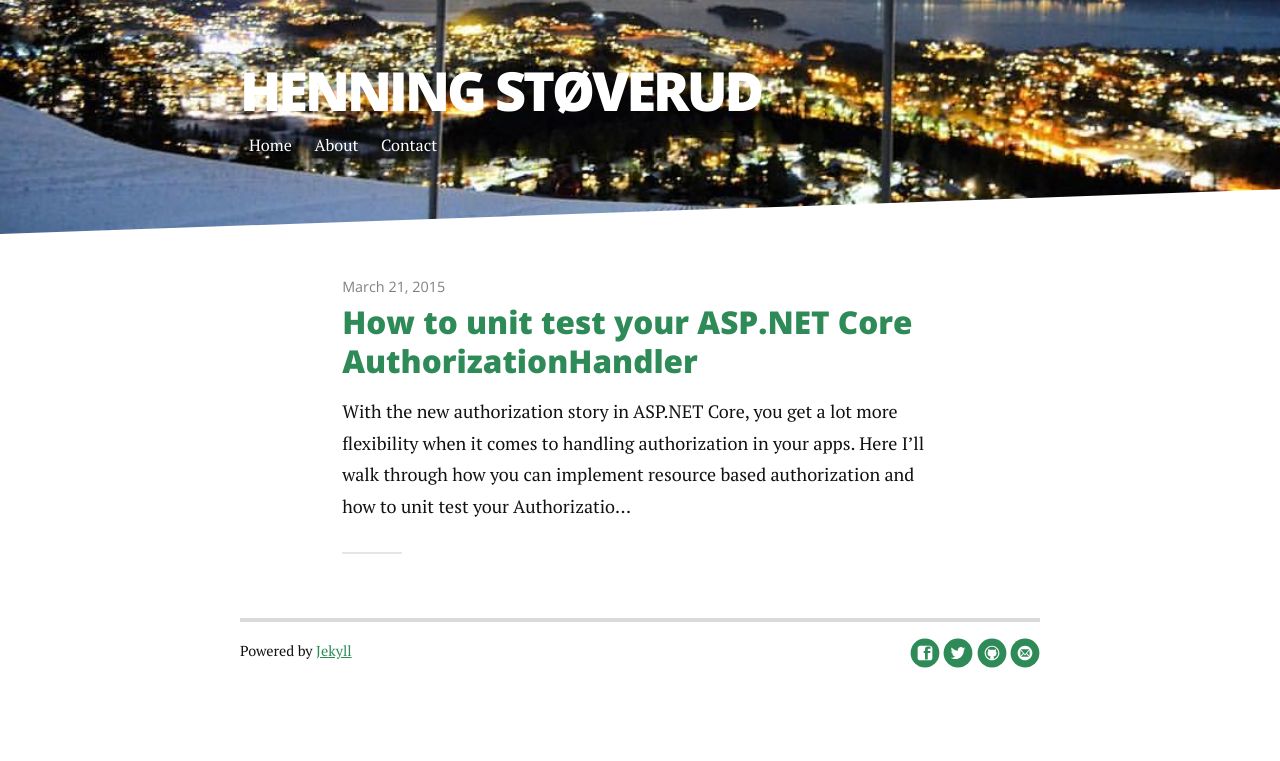
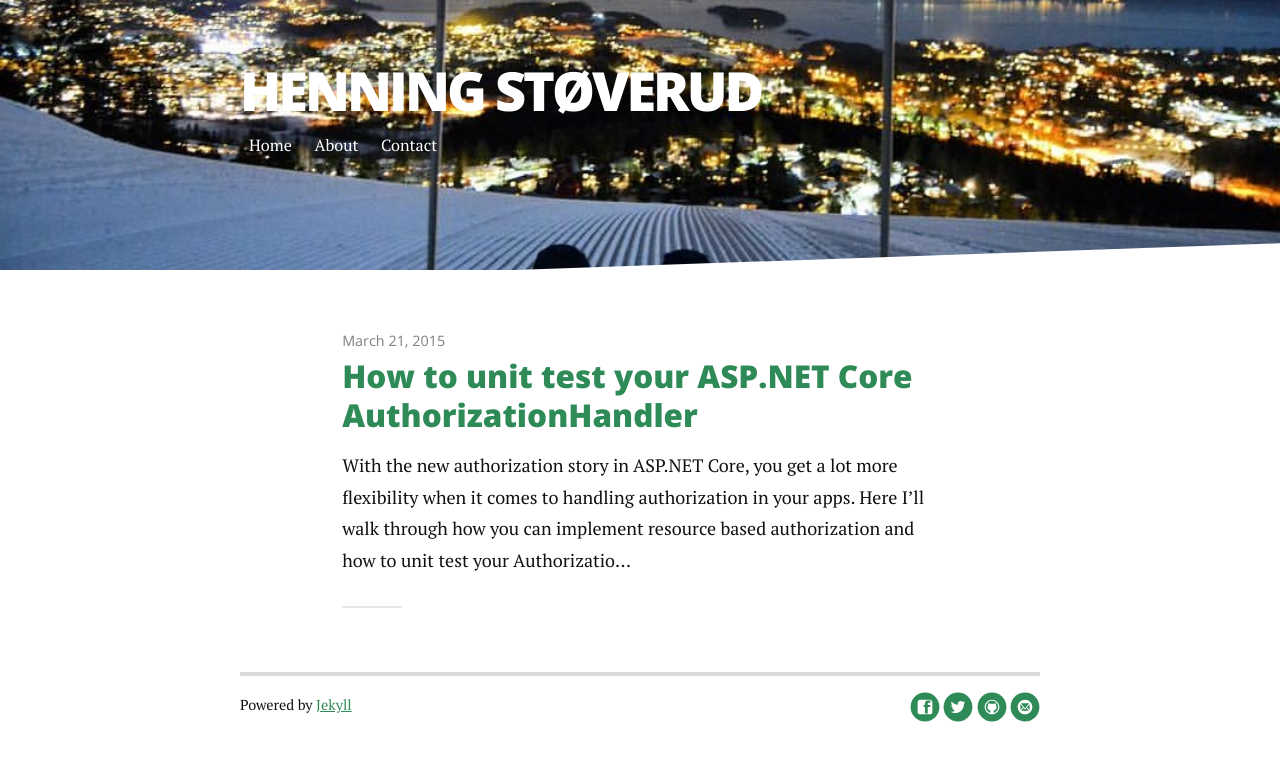
Before and after one commit to henningst/henningst.github.io, a Jekyll site: the page built from index.html, in a window 1280 px wide. Shown: the top 761 px of the page. Built offline with Jekyll 4.4.1, drawn with Linux system fonts in a browser that asks for light colours; nearby versions of some CDN libraries; the list of posts is cut into pages by our own code.

Commit message:
Added h1 to keep spacing

```diff
--- a/index.html
+++ b/index.html
@@ -4,6 +4,8 @@
 ---
 
 <div class="home" id="home">
+  <h1 class="pageTitle"></h1>
+
   <ul class="posts noList">
     {% for post in paginator.posts %}
       <li>
```
